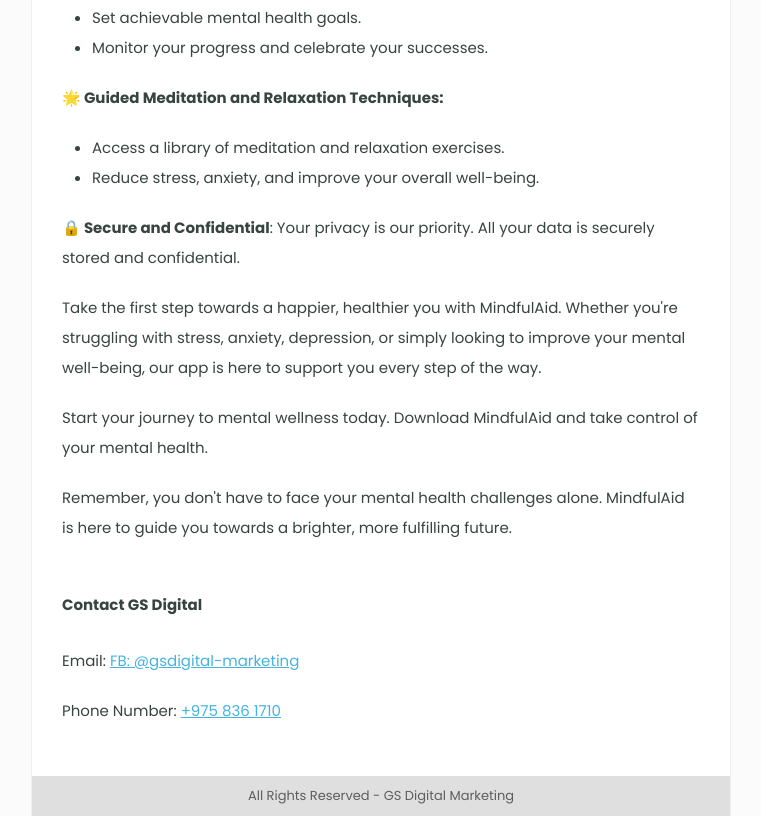
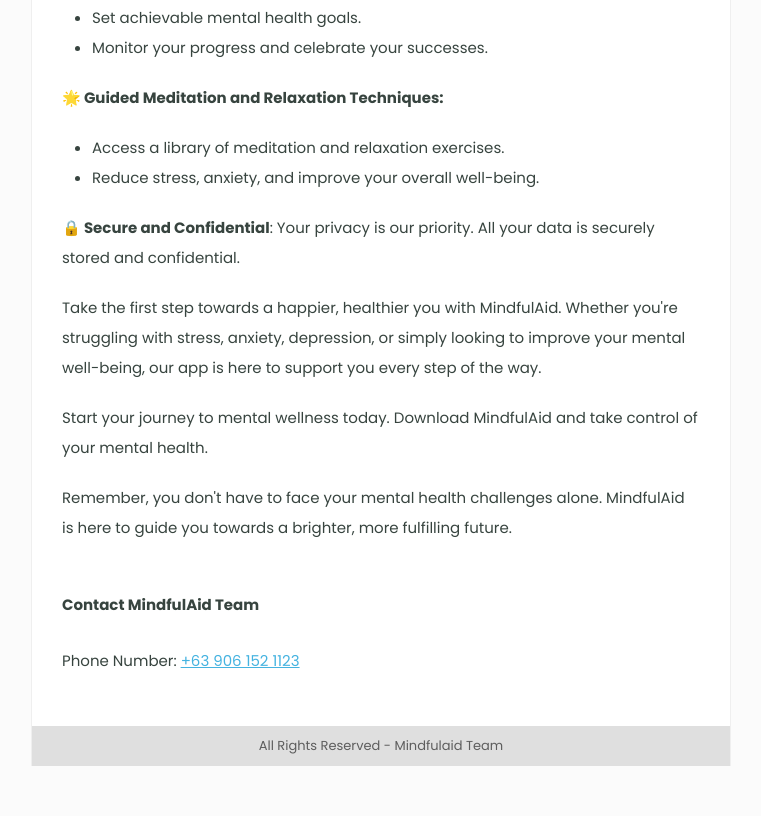
Before and after one commit to raldincasidar-studio/mindfulaid, a plain HTML site: page index.html in a window 1280 px wide. Shown: the part 2387-3203 px from the top of the page, without its empty margins (259-1020 px from the left). After the commit the page ends 3153 px from the top, so only its background shows below. Drawn offline with nearby package versions, Linux system fonts and the light colour scheme.

Commit message:
remove gs digital:

```diff
--- a/index.html
+++ b/index.html
@@ -144,13 +144,12 @@
         </div>
 
         <div class="page-info">
-            <h3>Contact GS Digital</h3>
-            <p>Email: <a href="https://web.facebook.com/profile.php?id=100089854366720">FB: @gsdigital-marketing</a></p>
-            <p>Phone Number: <a href="tel:+9758361710">+975 836 1710</a></p>
+            <h3>Contact MindfulAid Team</h3>
+            <p>Phone Number: <a href="tel:+639061521123">+63 906 152 1123</a></p>
         </div>
 
         <footer>
-            All Rights Reserved - GS Digital Marketing
+            All Rights Reserved - Mindfulaid Team
         </footer>
     </main>
 
```
